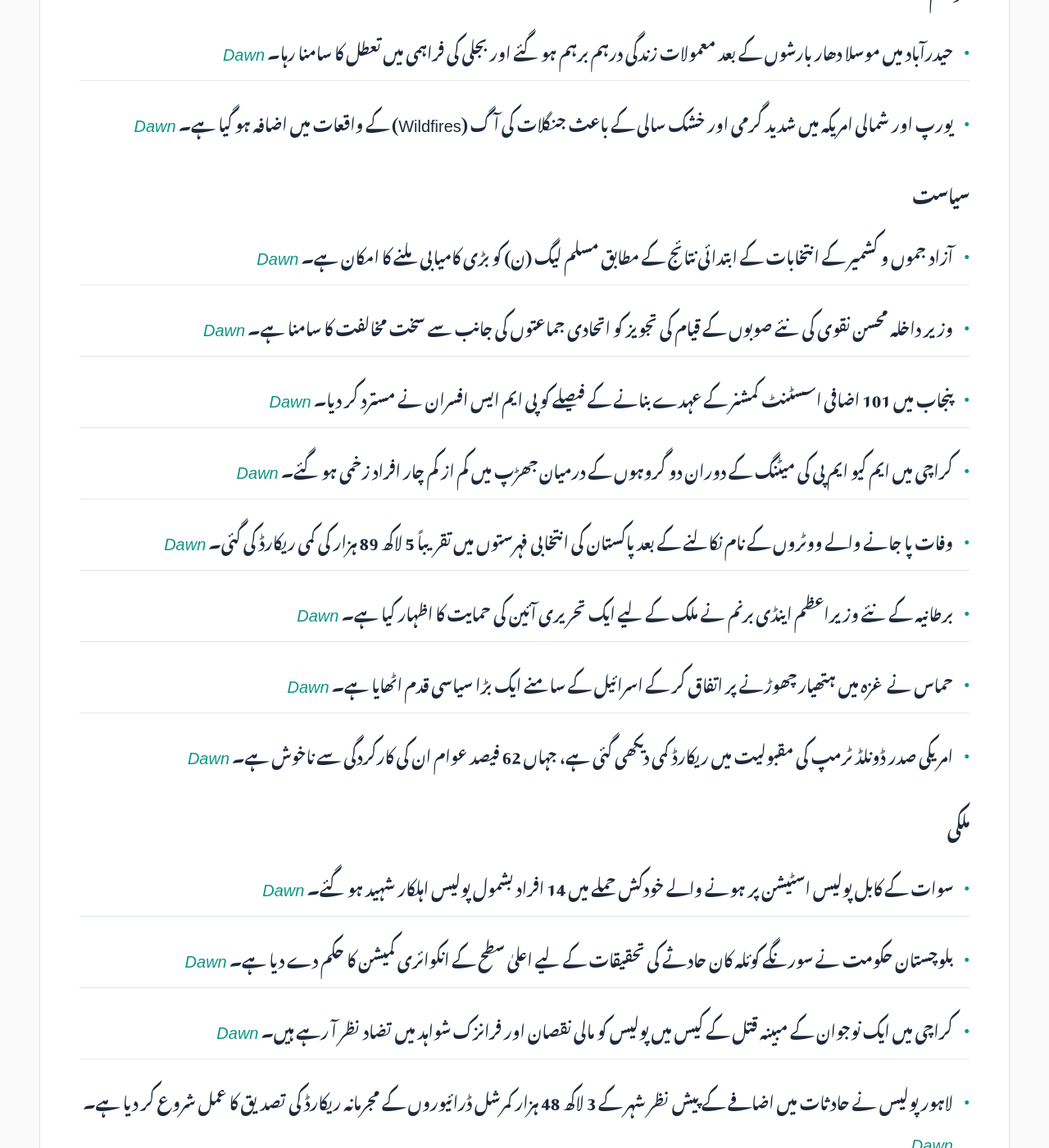
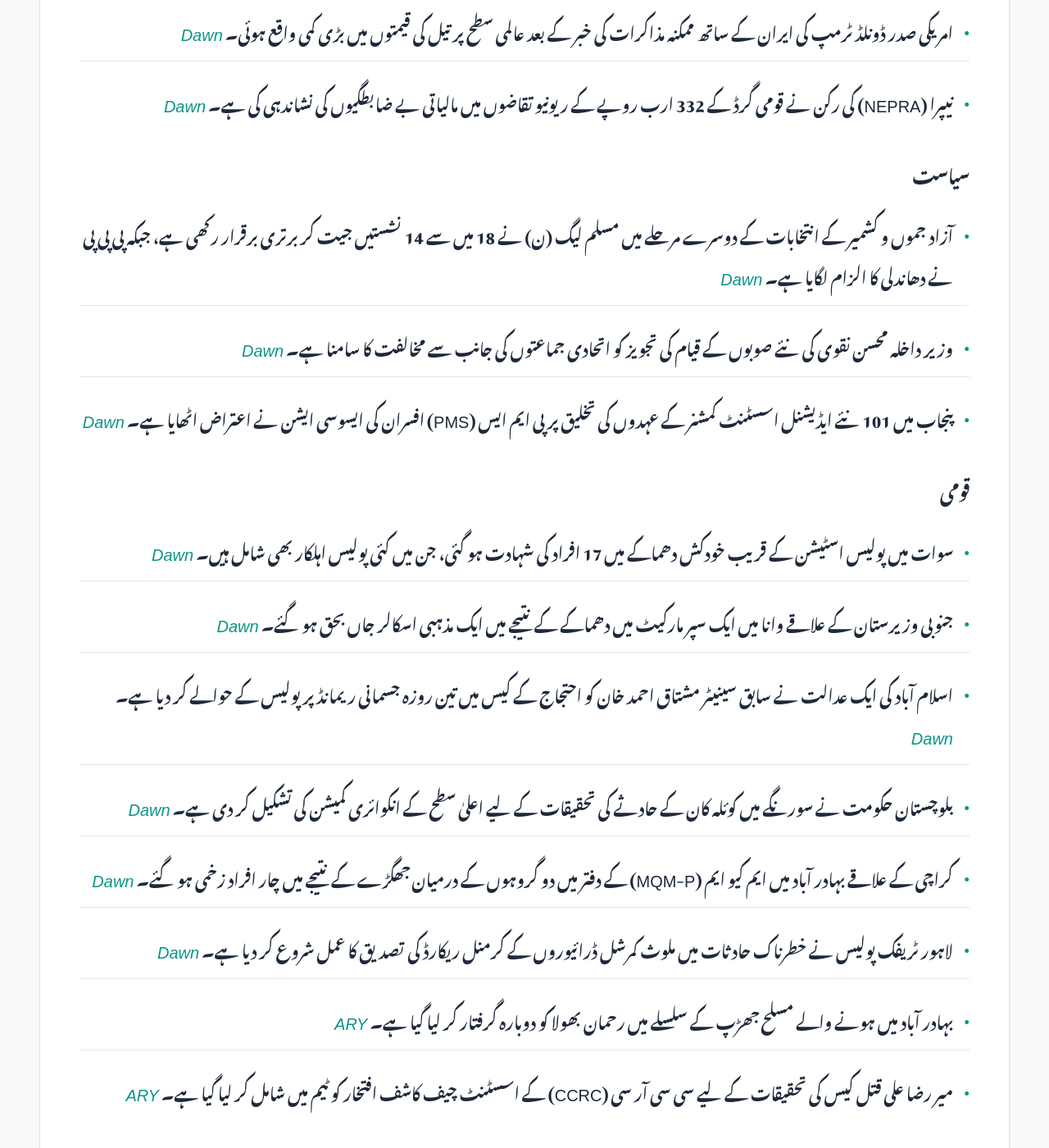
Before and after one commit to zsubzwary/news, a Jekyll site: the page built from ur/index.md, in a window 1280 px wide and 1400 px high, scrolled down 826 px. Shown: the whole window at 82% size. Built offline with Jekyll 4.4.1, drawn with Linux system fonts in a browser that asks for light colours; some web fonts are replaced; comment, search, counter and statistics services are not loaded; some of the changed text lies outside the part shown.

Commit message:
DateTime; 2026-08-03T16:08:40.092Z

```diff
--- a/ur/index.md
+++ b/ur/index.md
@@ -7,39 +7,39 @@ rtl: true
 
 پاکستان کی تازہ خبروں کا خلاصہ
 
- &lrm; 03-Aug-2026 09:08PKT
+ &lrm; 03-Aug-2026 21:08PKT
 
-پڑھنے کا وقت : 3 منٹ
+پڑھنے کا وقت : 4 منٹ
 
 ### معیشت
-- نیپرا ممبر نے قومی گرڈ کے 332 ارب روپے کے ریونیو میں مالیاتی تضادات اور عدم تسلسل پر سوال اٹھا دیے۔ *[Dawn](https://www.dawn.com/news/2020292/inconsistencies-in-rs332bn-grid-revenue-flagged)*
-- ایس ایس جی سی نے وضاحت کی کہ کراچی میں گیس کی بو کی شکایات کا تعلق نئے پائپ لائن کی اوڈورائزیشن پلانٹ کی ٹیسٹنگ سے تھا۔ *[Dawn](https://www.dawn.com/news/2020140/ssgc-assures-citizens-there-is-no-gas-leak-says-odourisation-plant-testing-led-to-complaints)*
-
-### موسم
-- حیدرآباد میں موسلا دھار بارشوں کے بعد معمولات زندگی درہم برہم ہو گئے اور بجلی کی فراہمی میں تعطل کا سامنا رہا۔ *[Dawn](https://www.dawn.com/news/2020152/routine-life-disrupted-in-hyderabad-after-rain-lashes-city)*
-- یورپ اور شمالی امریکہ میں شدید گرمی اور خشک سالی کے باعث جنگلات کی آگ (Wildfires) کے واقعات میں اضافہ ہو گیا ہے۔ *[Dawn](https://www.dawn.com/news/2020284/firefighters-under-pressure-amid-raging-wildfires)*
+- پاکستان اسٹاک ایکسچینج (PSX) میں ہفتے کے آغاز پر 2,100 سے زائد پوائنٹس کا اضافہ دیکھا گیا اور انڈیکس 178,000 کی سطح سے اوپر بند ہوا۔ *[Dawn](https://www.dawn.com/news/2020325/bulls-in-charge-as-psx-opens-week-by-gaining-2100-points)*
+- وزیر اعظم شہباز شریف نے سرکاری اداروں کی نجکاری کے پروگرام کو مقررہ وقت کے اندر مکمل کرنے کی ہدایت کی ہے۔ *[Dawn](https://www.dawn.com/news/2020371/pm-privatisation)*
+- امریکی صدر ڈونلڈ ٹرمپ کی ایران کے ساتھ ممکنہ مذاکرات کی خبر کے بعد عالمی سطح پر تیل کی قیمتوں میں بڑی کمی واقع ہوئی۔ *[Dawn](https://www.dawn.com/news/2020327/oil-tumbles-as-trump-cancels-attack-on-iran-to-reach-deal-aimed-reopening-hormuz)*
+- نیپرا (NEPRA) کی رکن نے قومی گرڈ کے 332 ارب روپے کے ریونیو تقاضوں میں مالیاتی بے ضابطگیوں کی نشاندہی کی ہے۔ *[Dawn](https://www.dawn.com/news/2020292/inconsistencies-in-rs332bn-grid-revenue-flagged)*
 
 ### سیاست
-- آزاد جموں و کشمیر کے انتخابات کے ابتدائی نتائج کے مطابق مسلم لیگ (ن) کو بڑی کامیابی ملنے کا امکان ہے۔ *[Dawn](https://www.dawn.com/news/2020296/pml-n-poised-to-grab-lions-share-in-ajk)*
-- وزیر داخلہ محسن نقوی کی نئے صوبوں کے قیام کی تجویز کو اتحادی جماعتوں کی جانب سے سخت مخالفت کا سامنا ہے۔ *[Dawn](https://www.dawn.com/news/2020299/naqvis-call-for-new-provinces-faces-fresh-pushback)*
-- پنجاب میں 101 اضافی اسسٹنٹ کمشنر کے عہدے بنانے کے فیصلے کو پی ایم ایس افسران نے مسترد کر دیا۔ *[Dawn](https://www.dawn.com/news/2020277/move-to-create-over-100-new-additional-assistant-commissioner-posts-in-punjab-opposed)*
-- کراچی میں ایم کیو ایم پی کی میٹنگ کے دوران دو گروہوں کے درمیان جھڑپ میں کم از کم چار افراد زخمی ہو گئے۔ *[Dawn](https://www.dawn.com/news/2020162/scuffle-and-chaos-mar-mqm-p-meeting-as-two-groups-clash-at-partys-office-in-karachis-bahadurabad)*
-- وفات پا جانے والے ووٹروں کے نام نکالنے کے بعد پاکستان کی انتخابی فہرستوں میں تقریباً 5 لاکھ 89 ہزار کی کمی ریکارڈ کی گئی۔ *[Dawn](https://www.dawn.com/news/2020147/electoral-rolls-shrink-by-589458-in-less-than-two-months-as-ecp-removes-148m-deceased-voters)*
-- برطانیہ کے نئے وزیراعظم اینڈی برنم نے ملک کے لیے ایک تحریری آئین کی حمایت کا اظہار کیا ہے۔ *[Dawn](https://www.dawn.com/news/2020283/andy-burnham-backs-written-constitution-for-britain)*
-- حماس نے غزہ میں ہتھیار چھوڑنے پر اتفاق کر کے اسرائیل کے سامنے ایک بڑا سیاسی قدم اٹھایا ہے۔ *[Dawn](https://www.dawn.com/news/2020269/farewell-to-arms)*
-- امریکی صدر ڈونلڈ ٹرمپ کی مقبولیت میں ریکارڈ کمی دیکھی گئی ہے، جہاں 62 فیصد عوام ان کی کارکردگی سے ناخوش ہے۔ *[Dawn](https://www.dawn.com/news/2020266/damage-assessment)*
+- آزاد جموں و کشمیر کے انتخابات کے دوسرے مرحلے میں مسلم لیگ (ن) نے 18 میں سے 14 نشستیں جیت کر برتری برقرار رکھی ہے، جبکہ پی پی پی نے دھاندلی کا الزام لگایا ہے۔ *[Dawn](https://www.dawn.com/news/2020320/pm-shehbaz-congratulates-pml-n-after-party-maintains-lead-in-second-phase-of-ajk-polls)*
+- وزیر داخلہ محسن نقوی کی نئے صوبوں کے قیام کی تجویز کو اتحادی جماعتوں کی جانب سے مخالفت کا سامنا ہے۔ *[Dawn](https://www.dawn.com/news/2020299/naqvis-call-for-new-provinces-faces-fresh-pushback)*
+- پنجاب میں 101 نئے ایڈیشنل اسسٹنٹ کمشنر کے عہدوں کی تخلیق پر پی ایم ایس (PMS) افسران کی ایسوسی ایشن نے اعتراض اٹھایا ہے۔ *[Dawn](https://www.dawn.com/news/2020277/move-to-create-over-100-new-additional-assistant-commissioner-posts-in-punjab-opposed)*
 
-### ملکی
-- سوات کے کابل پولیس اسٹیشن پر ہونے والے خودکش حملے میں 14 افراد بشمول پولیس اہلکار شہید ہو گئے۔ *[Dawn](https://www.dawn.com/news/2020154/at-least-14-people-including-police-officials-martyred-in-suicide-attack-on-kabal-police-station-in-swat-police)*
-- بلوچستان حکومت نے سورنگے کوئلہ کان حادثے کی تحقیقات کے لیے اعلیٰ سطح کے انکوائری کمیشن کا حکم دے دیا ہے۔ *[Dawn](https://www.dawn.com/news/2020278/balochistan-govt-orders-inquiry-into-sorange-coal-mine-disaster)*
-- کراچی میں ایک نوجوان کے مبینہ قتل کے کیس میں پولیس کو مالی نقصان اور فرانزک شواہد میں تضاد نظر آ رہے ہیں۔ *[Dawn](https://www.dawn.com/news/2020224/missing-weapon-forensic-inconsistencies-puzzle-investigators-in-raza-murder-case)*
-- لاہور پولیس نے حادثات میں اضافے کے پیش نظر شہر کے 3 لاکھ 48 ہزار کمرشل ڈرائیوروں کے مجرمانہ ریکارڈ کی تصدیق کا عمل شروع کر دیا ہے۔ *[Dawn](https://www.dawn.com/news/2020243/criminal-record-verification-of-lahores-commercial-drivers-in-the-offing)*
+### قومی
+- سوات میں پولیس اسٹیشن کے قریب خودکش دھماکے میں 17 افراد کی شہادت ہو گئی، جن میں کئی پولیس اہلکار بھی شامل ہیں۔ *[Dawn](https://www.dawn.com/news/2020350/death-toll-from-suicide-bombing-near-police-station-in-swat-rises-to-17)*
+- جنوبی وزیرستان کے علاقے وانا میں ایک سپر مارکیٹ میں دھماکے کے نتیجے میں ایک مذہبی اسکالر جاں بحق ہو گئے۔ *[Dawn](https://www.dawn.com/news/2020348/religious-scholar-killed-in-explosion-at-supermarket-in-south-waziristans-wana)*
+- اسلام آباد کی ایک عدالت نے سابق سینیٹر مشتاق احمد خان کو احتجاج کے کیس میں تین روزہ جسمانی ریمانڈ پر پولیس کے حوالے کر دیا ہے۔ *[Dawn](https://www.dawn.com/news/2020365/islamabad-atc-hands-mushtaq-ahmad-to-police-on-3-day-physical-remand-in-protest-case)*
+- بلوچستان حکومت نے سورنگے میں کوئلہ کان کے حادثے کی تحقیقات کے لیے اعلیٰ سطح کے انکوائری کمیشن کی تشکیل کر دی ہے۔ *[Dawn](https://www.dawn.com/news/2020278/balochistan-govt-orders-inquiry-into-sorange-coal-mine-disaster)*
+- کراچی کے علاقے بہادر آباد میں ایم کیو ایم (MQM-P) کے دفتر میں دو گروہوں کے درمیان جھگڑے کے نتیجے میں چار افراد زخمی ہو گئے۔ *[Dawn](https://www.dawn.com/news/2020162/scuffle-and-chaos-mar-mqm-p-meeting-as-two-groups-clash-at-partys-office-in-karachis-bahadurabad)*
+- لاہور ٹریفک پولیس نے خطرناک حادثات میں ملوث کمرشل ڈرائیوروں کے کرمنل ریکارڈ کی تصدیق کا عمل شروع کر دیا ہے۔ *[Dawn](https://www.dawn.com/news/2020243/criminal-record-verification-of-lahores-commercial-drivers-in-the-offing)*
+- بہادر آباد میں ہونے والے مسلح جھڑپ کے سلسلے میں رحمان بھولا کو دوبارہ گرفتار کر لیا گیا ہے۔ *[ARY](https://arynews.tv/rehman-bhola-re-arrested-in-connection-with-bahadarabad-armed-clash)*
+- میر رضا علی قتل کیس کی تحقیقات کے لیے سی سی آر سی (CCRC) کے اسسٹنٹ چیف کاشف افتخار کو ٹیم میں شامل کر لیا گیا ہے۔ *[ARY](https://arynews.tv/mir-raza-ali-case-assistant-chief-ccrc-kashif-iftikhar-joins-team)*
 
 ### بین الاقوامی
-- ماسکو میں ایک خاتون بم باز کے حملے میں تین افراد ہلاک اور 21 زخمی ہو گئے۔ *[Dawn](https://www.dawn.com/news/2020282/woman-bomber-kills-3-near-moscow-restaurant)*
-- اسپین کے سیوٹا میں ہجرت کرنے والے افراد کے ایک بڑے گروہ کے دوران کم از کم 72 افراد ہلاک ہو گئے۔ *[Dawn](https://www.dawn.com/news/2020149/at-least-72-died-in-spains-ceuta-migrant-rush)*
+- ایران نے امریکی صدر ڈونلڈ ٹرمپ کے مذاکرات کے دعوے کی تردید کرتے ہوئے کہا ہے کہ فی الحال امریکہ کے ساتھ کوئی بات چیت نہیں ہو رہی۔ *[Dawn](https://www.dawn.com/news/2020319/iran-denies-negotiations-with-us-after-trump-announces-talks)*
+- اسرائیل نے غزہ کے مجوزہ امن منصوبے پر امریکہ کے سامنے اپنے خدشات کا اظہار کیا ہے۔ *[Dawn](https://www.dawn.com/news/2020337/israel-conveys-comments-concerns-to-us-on-gaza-plan-says-version-made-public-does-not-reflect-its-position)*
+- غزہ کے باشندوں کا کہنا ہے کہ ڈونلڈ ٹرمپ کا امن منصوبہ وہاں کی تلخ اور دردناک حقیقت کے بالکل برعکس ہے۔ *[Dawn](https://www.dawn.com/news/2020367/after-deadly-day-gazans-say-trumps-touting-of-plan-jars-with-grim-reality)*
+- نئی دہلی کی ایک عدالت نے بھارتی ریسلنگ فیڈریشن کے سابق سربراہ کو کھلاڑیوں کے ساتھ جنسی ہراساں کرنے کے الزامات سے بری کر دیا ہے۔ *[Dawn](https://www.dawn.com/news/2020344/court-acquits-former-india-wrestling-chief-of-sexually-harassing-athletes)*
 
-### دیگر
-- ہمالیہ کے پہاڑی علاقوں میں جنگلی چیتے انسانی بستیوں کے قریب خطرناک حد تک موجود ہیں۔ *[Dawn](https://www.dawn.com/news/2020289/living-with-leopards-in-the-himalayas)*
-- اداکار Jon Bernthal نے اپنے مشہور کردار 'The Punisher' کے پیچھے اپنی فیملی کی قربانیوں کا ذکر کیا۔ *[ARY](https://arynews.tv/jon-bernthal-reveals-family-sacrifice-behind-the-punisher-role)*
-- اداکار رام کپور نے ایک پرانی اور خفیہ بات کا انکشاف کیا۔ *[ARY](https://arynews.tv/lock-upp-2-ram-kapoor-shares-secret-hidden-from-wife)*
+### کھیل
+- ویسٹ انڈیز کے کھلاڑی جسٹن گریوز نے پاکستان کے خلاف دوسرے ٹیسٹ میں شاندار بیٹنگ کرتے ہوئے اپنی ٹیم کو سنبھالا۔ *[Dawn](https://www.dawn.com/news/2020316/justin-greaves-steadies-west-indies-in-second-test-against-pakistan)*
+
+### صحت
+- آغا خان یونیورسٹی (AKU) اور CHAMPS پروگرام کے ذریعے بچوں میں شرح اموات کی وجوہات جاننے کے لیے فیلڈ ورک جاری ہے۔ *[Dawn](https://www.dawn.com/news/2020026/health-uncovering-why-babies-die)*
```
